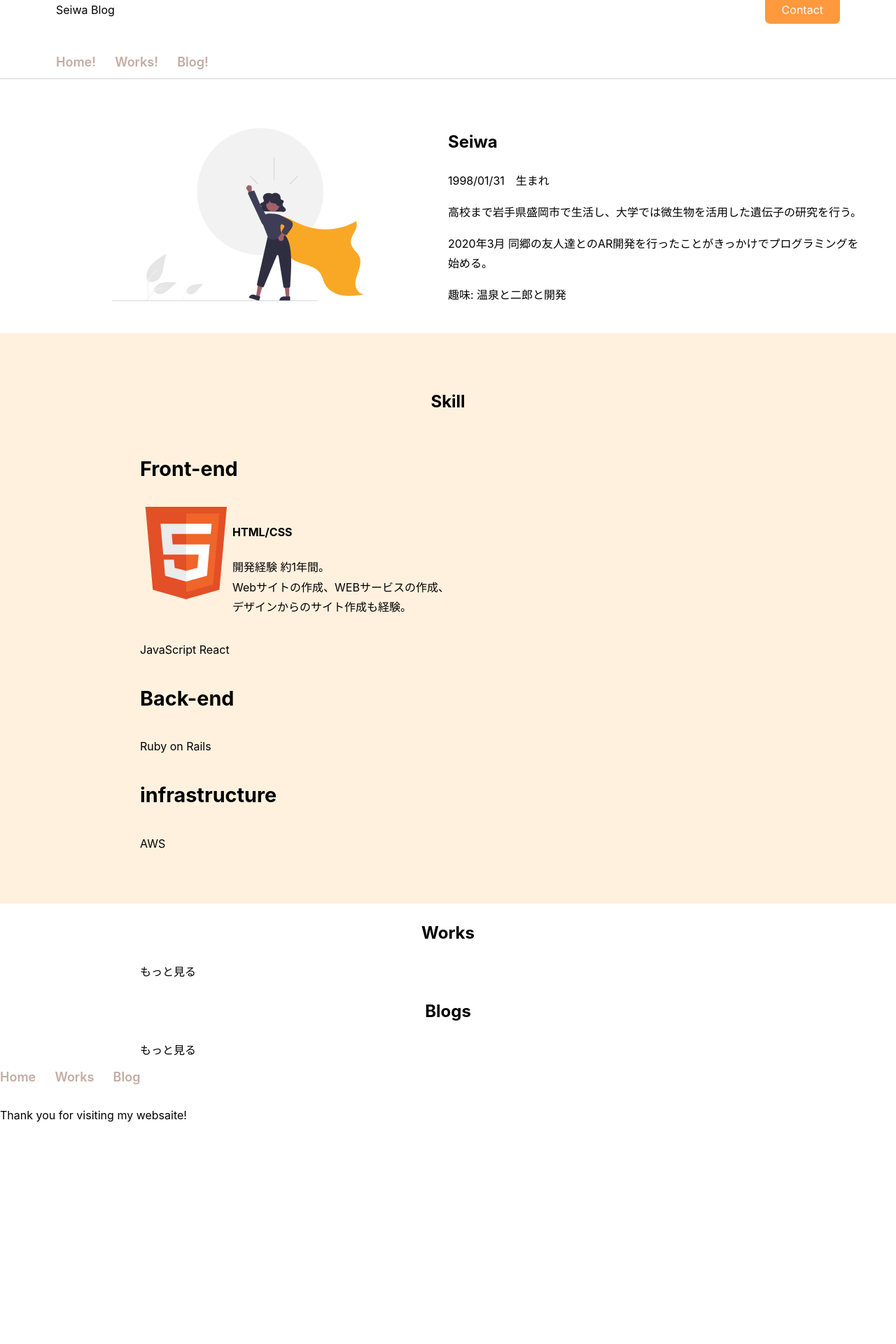
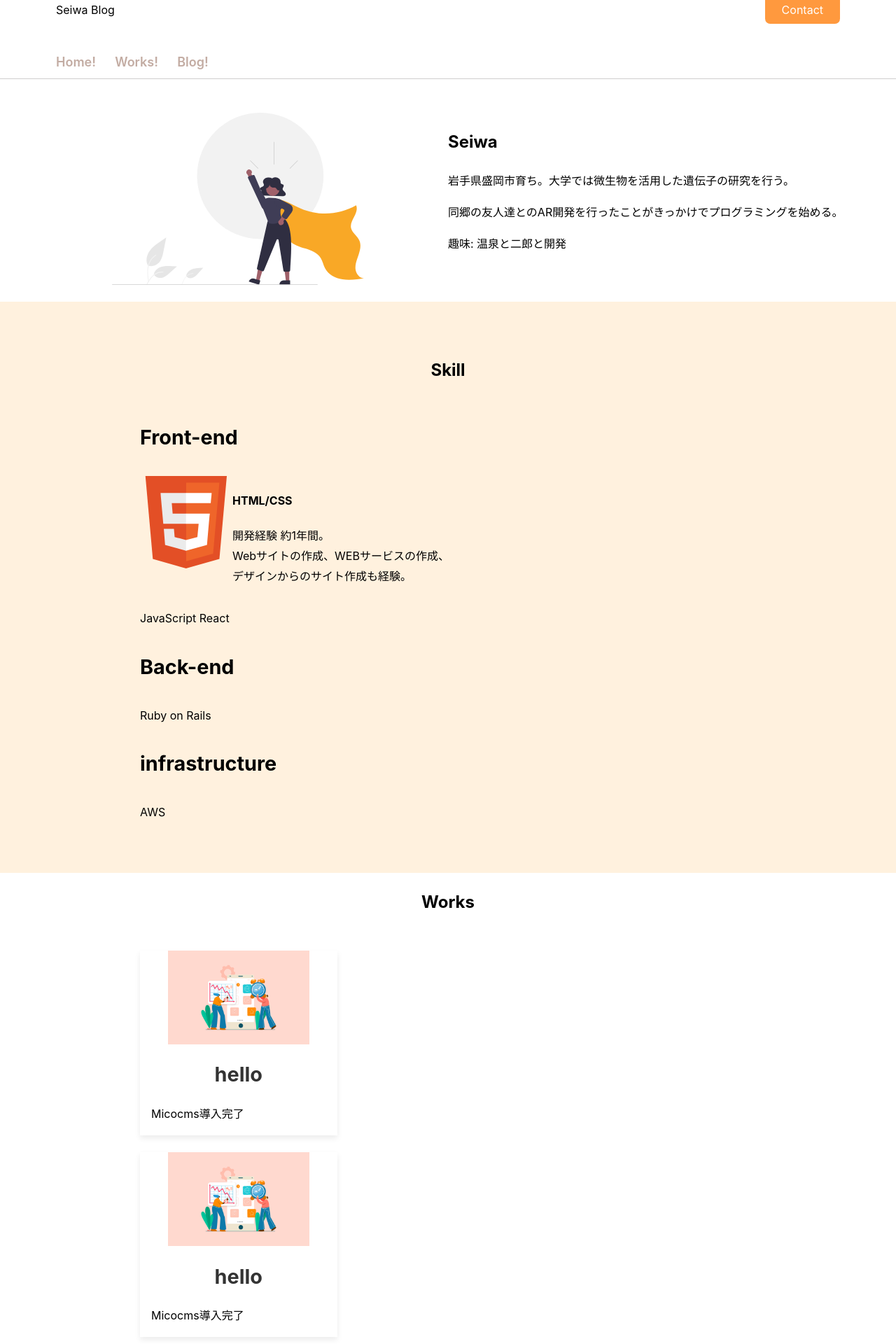
Before and after one commit to Seiwa-Edu/Next-Portforio, a Next.js app: page / in a window 1280 px wide. Shown: the top 1920 px of the page at 70% size. Before the commit the page ends 1624 px from the top, so only its background shows below. Built offline with nearby package versions, Linux system fonts and the light colour scheme.

Commit message:
[add] トップページにカードの追加”

```diff
--- /dev/null
+++ b/components/Card.tsx
@@ -0,0 +1,33 @@
+import React,{ ReactNode} from 'react'
+import card_css from '../styles/card.module.css'
+import Link from 'next/link'
+
+type Props = {
+    children?: ReactNode
+}
+
+// const Card = ({props}: Props)=> (
+    function Card(props) {
+        return (
+        <div>
+            <div className={card_css.card_list}>
+                  {/* <Link href={`work/${props.id}`}> */}
+                <Link href={`${props.id}`}>
+                    <a href="#"　className={card_css.card__link} >
+                    <figure className={card_css.card_figure}><img src={props.image} className={card_css.cardlayout_wrap_image}/></figure>
+                    <h2 className={card_css.card_title}>{props.title}</h2>
+                    <p className={card_css.card_text_tax}><div dangerouslySetInnerHTML={{
+                                    __html: `${props.body}`,
+                                }}
+                                /></p>
+                    </a>
+                </Link>
+            </div>
+        </div>
+
+        )
+//  )
+}
+
+
+export default Card
--- a/pages/index.tsx
+++ b/pages/index.tsx
@@ -2,6 +2,9 @@ import Head from 'next/head'
 import styles from '../styles/Home.module.css'
 import Layout from '../components/Layout'
 import style_css from '../styles/style.module.css'
+import Card from '../components/Card'
+import card_css from '../styles/card.module.css'
+
 
 export default function Home() {
   return (
@@ -13,9 +16,9 @@ export default function Home() {
                 <div className={style_css.intro__image}><img src="undraw_Powerful_re_frhr.svg" className={style_css.intro__code}/></div>
                 <div className={style_css.intro__textBox}>
                   <h2>Seiwa</h2>
-                  <p>1998/01/31　生まれ</p>
-                  <p>高校まで岩手県盛岡市で生活し、大学では微生物を活用した遺伝子の研究を行う。</p>
-                  <p>2020年3月 同郷の友人達とのAR開発を行ったことがきっかけでプログラミングを始める。</p>
+                  {/* <p>1998/01/31　生まれ</p> */}
+                  <p>岩手県盛岡市育ち。大学では微生物を活用した遺伝子の研究を行う。</p>
+                  <p>同郷の友人達とのAR開発を行ったことがきっかけでプログラミングを始める。</p>
                   <p>趣味: 温泉と二郎と開発</p>
                 </div>
               </div>
@@ -49,12 +52,21 @@ export default function Home() {
           <section className={style_css.works_section}>
          　 <div className={style_css.skill__wrapper}>
               <h2 className={style_css.section_title}>Works</h2>
+              <div className={card_css.cardlayout_wrap}>
+                  <Card title ="hello" id ="blog/yaurrrnlm" body="Micocms導入完了" image="team-5614157_1280.png"/>
+                  <Card title ="hello" id ="blog/yaurrrnlm" body="Micocms導入完了" image="team-5614157_1280.png"/>
+              </div>
+
               <a>もっと見る</a>
             </div>
           </section>
           <section className={style_css.blog_section}>
           <div className={style_css.skill__wrapper}>
               <h2 className={style_css.section_title}>Blogs</h2>
+              <div className={card_css.cardlayout_wrap}>
+                <Card title ="hello" id ="blog/yaurrrnlm" body="Micocms導入完了" image="team-5614157_1280.png"/>
+                <Card title ="hello" id ="blog/yaurrrnlm" body="Micocms導入完了" image="team-5614157_1280.png"/>
+              </div>
               <a>もっと見る</a>
             </div>
           </section>
```
Also changed, not shown: public/team-5614157_1280.png (added).
